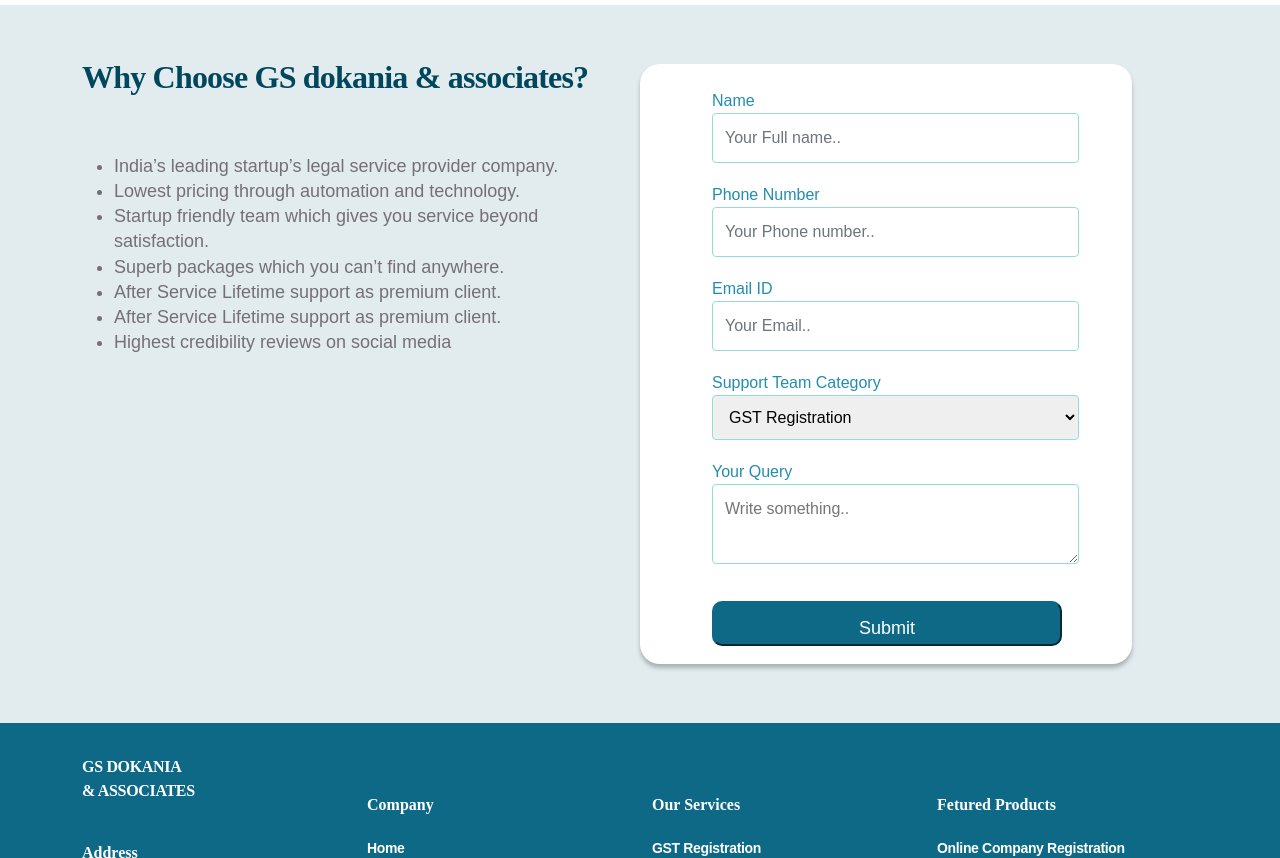
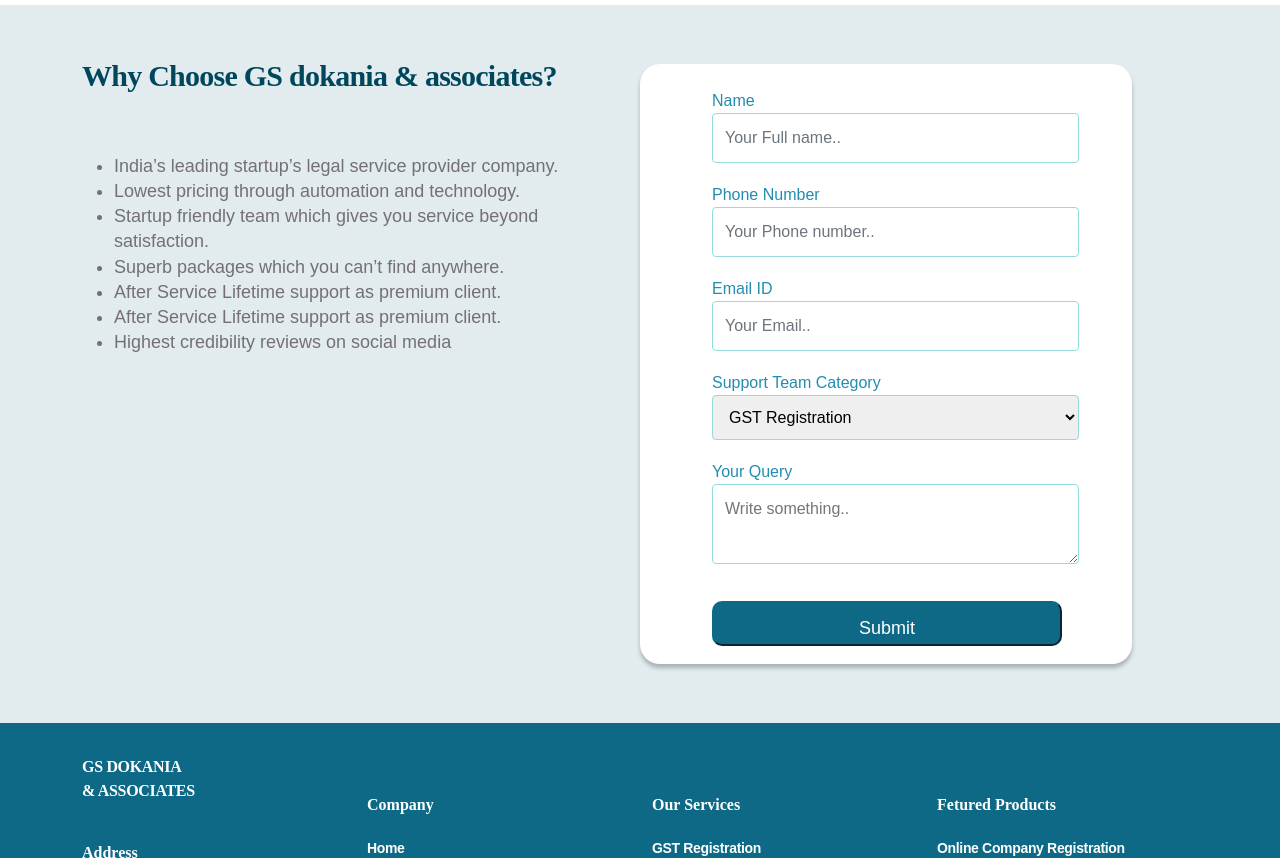
Before and after one commit to sudeshnadey/GS-Dokania, a plain HTML site: page index.html in a window 1280 px wide. Shown: the part 2252-3110 px from the top of the page. Drawn offline with nearby package versions, Linux system fonts and the light colour scheme.

Commit message:
update changes midbold

```diff
--- a/index.html
+++ b/index.html
@@ -285,7 +285,7 @@
     <div class="container">
       <div class="row">
         <div class="col-sm-6">
-          <div class="mid_bolder">Why Choose GS dokania & associates?</div>
+          <div class="mid_bolder pb-5">Why Choose GS dokania & associates?</div>
           <div class="change">
         <ul class="demo">
           <li>India’s leading startup’s legal service provider company.</li>
--- a/style.css
+++ b/style.css
@@ -424,13 +424,13 @@ a.btn2 {
 }
 
 .mid_bolder {
-  width: 585px;
+  width: 685px;
   height: 76px;
   margin-top: 53px;
   font-family: 'Work Sans';
   font-style: normal;
   font-weight: 600;
-  font-size: 32px;
+  font-size: 30px;
   line-height: 120%;
   letter-spacing: -0.025em;
   color: #00475D;
@@ -451,6 +451,7 @@ a.btn2 {
 }
 
 .formbox {
+
   box-sizing: border-box;
   margin-top: 59px;
   margin-bottom: 59px;
```
